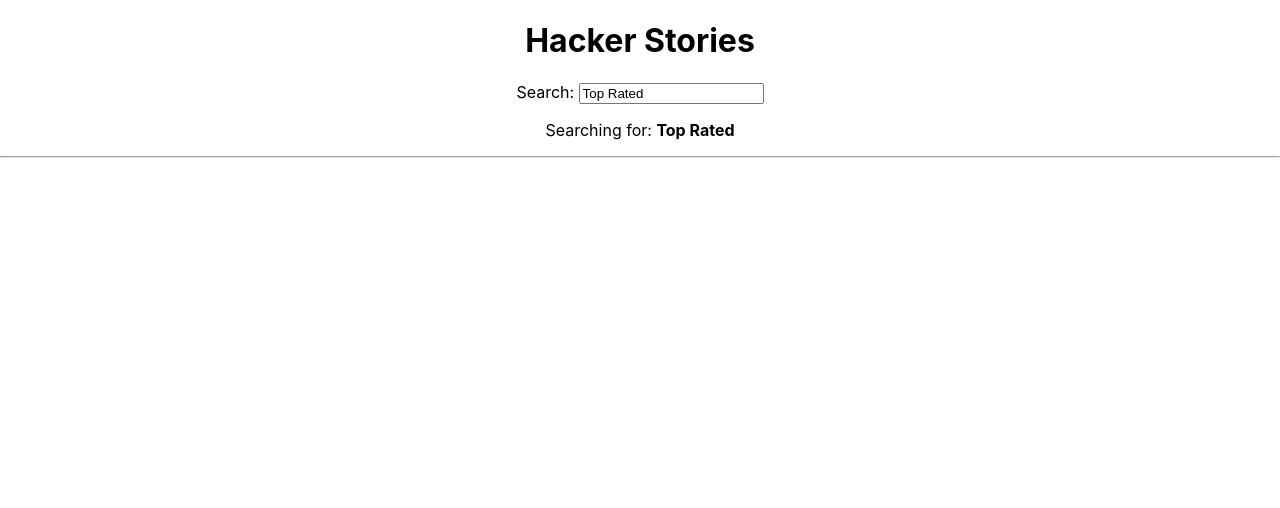
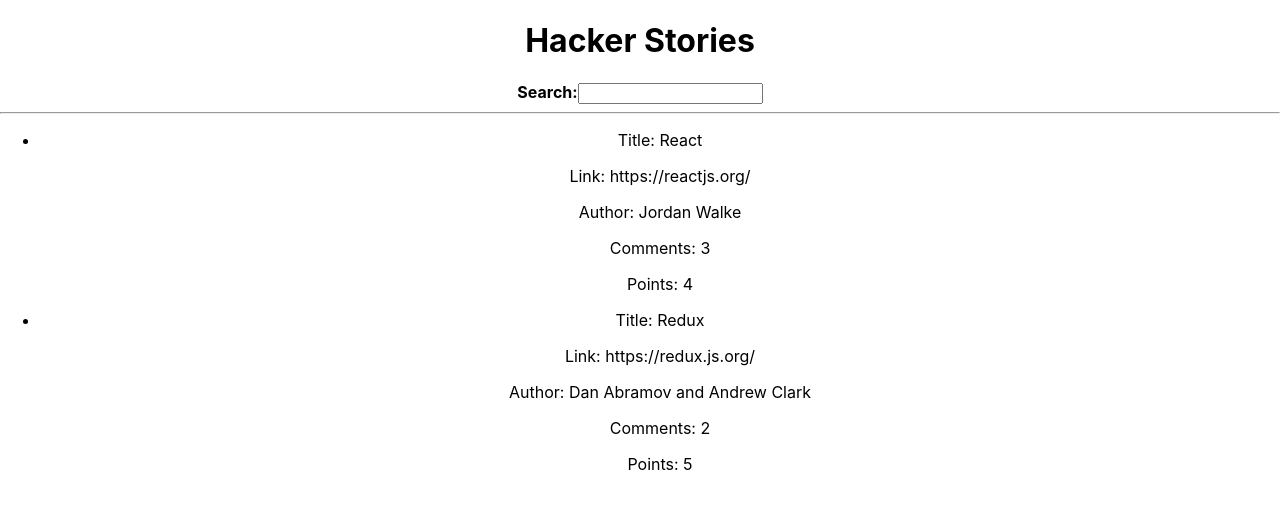
Before and after one commit to georgebullock/hacker-news-search, a React (Create React App) app: page / in a window 1280 px wide. Shown: the top 508 px of the page. Built offline with nearby package versions, Linux system fonts and the light colour scheme; the HTML template or start-up script is replaced by a standard one.

Commit message:
Generalize search component to input with label

```diff
--- a/src/App.js
+++ b/src/App.js
@@ -22,7 +22,7 @@
   ];
 
   const useSemiPersistentState = (key) => {
-    let [value, setValue] = useState(localStorage.getItem(key) || "Top Rated");
+    let [value, setValue] = useState(localStorage.getItem(key) || "");
 
     useEffect(() => localStorage.setItem(key, value), [key, value]);
 
@@ -42,27 +42,40 @@
   return (
     <div className="App">
       <h1>Hacker Stories</h1>
-      <Search handleSearch={handleSearch} searchTerm={searchTerm} />
+      <InputWithLabel
+        label="Search:"
+        name="search"
+        id="search"
+        handleSearch={handleSearch}
+        searchTerm={searchTerm}
+      >
+        <strong>Search:</strong>
+      </InputWithLabel>
       <hr />
       <List list={filterStories} />
     </div>
   );
 };
 
-const Search = ({ handleSearch, searchTerm }) => {
+const InputWithLabel = ({
+  label,
+  name,
+  id,
+  type = "text",
+  children,
+  handleSearch,
+  searchTerm,
+}) => {
   return (
     <>
-      <label htmlFor="search">Search: </label>
+      <label htmlFor={id}>{children}</label>
       <input
-        name="search"
-        id="search"
-        type="text"
+        name={name}
+        id={id}
+        type={type}
         value={searchTerm}
         onChange={handleSearch}
       />
-      <p>
-        Searching for: <strong>{searchTerm}</strong>
-      </p>
     </>
   );
 };
```
